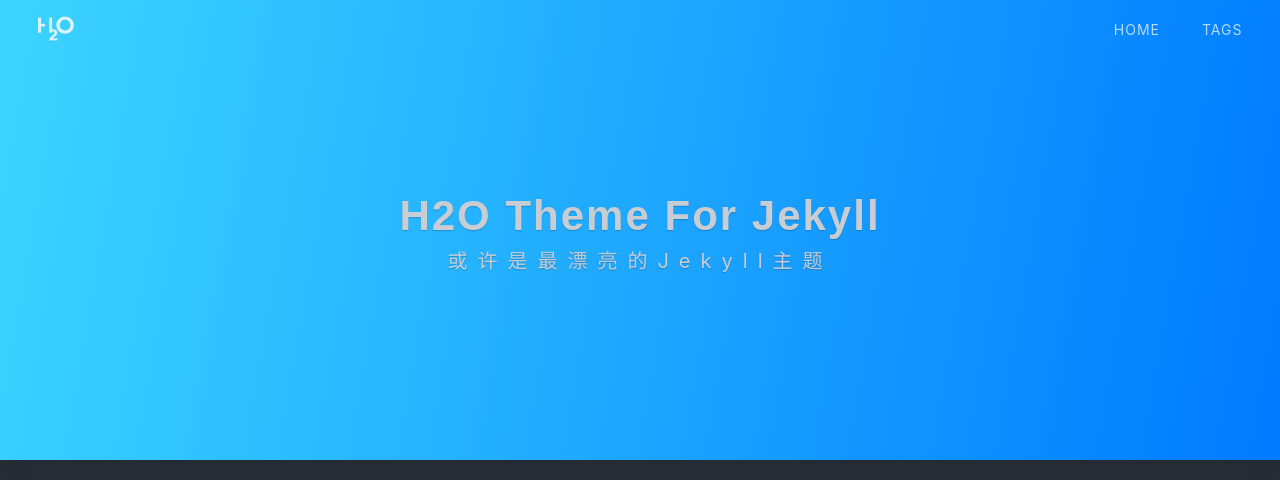
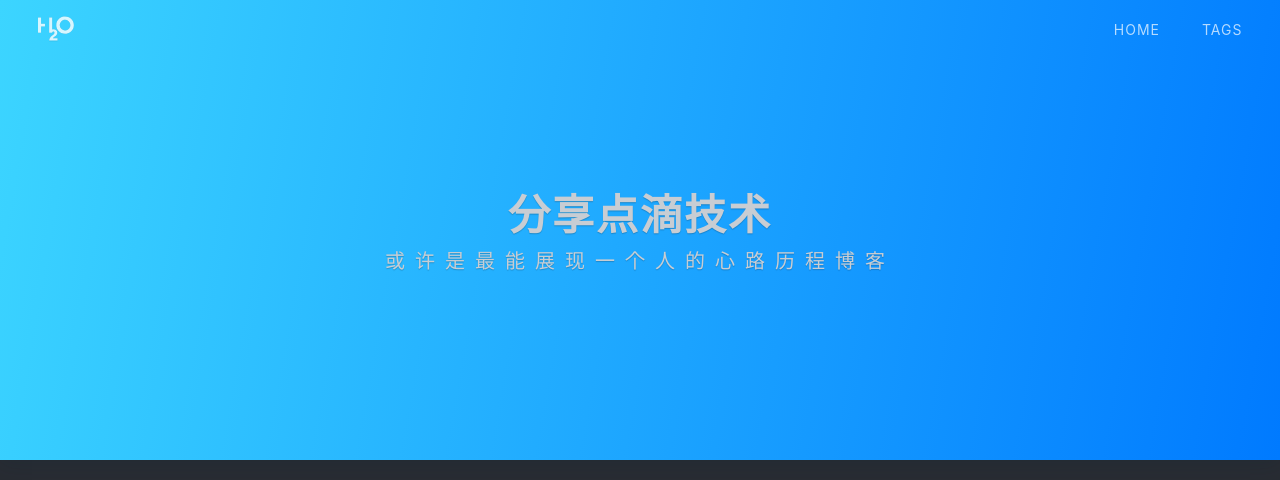
Before and after one commit to MrXuyc/MrXuyc.github.io, a Jekyll site: the page built from index.html, in a window 1280 px wide and 1400 px high. Shown: the top 480 px of the window. Built offline with Jekyll 4.4.1, drawn with Linux system fonts in a browser that asks for light colours; nearby versions of some CDN libraries; the list of posts is cut into pages by our own code; a style sheet for code colours, icons or effects is not loaded; some of the changed text lies outside the part shown; grey boxes are pictures that could not be loaded.

Commit message:
update base info
update base info

```diff
--- a/_config.yml
+++ b/_config.yml
@@ -1,5 +1,5 @@
 # Site settings 配置站点
-title: '徐彦春的点滴技术'
+title: '徐彦春--点滴技术'
 description: '分享点滴技术'
 keyword: '徐彦春,Java,BigData'
 url: '' # your host
@@ -15,7 +15,7 @@ nav:
 # Author 配置博主信息
 author: '徐彦春'
 nickname: '春春'
-bio: 'JAVAWEB开发者，钻研大数据'
+bio: 'JAVAWEB开发者，热爱大数据'
 avatar: '/assets/img/profile.png'
 
 # Search
@@ -43,6 +43,7 @@ sns:
   weibo: '//weibo.com/3816419290'
   juejin: '//juejin.im/user/5a461af66fb9a045055e75e3'
   github: '//github.com/MrXuyc'
+  zhihu: '//zhihu.com/people/xu-yan-chun-70'
 
 # Tags 设置标签
 recommend-tags: true # whether or not display recommend-tags on the sidebar
--- a/_includes/footer.html
+++ b/_includes/footer.html
@@ -1,4 +1,4 @@
 <footer class="g-footer">
     <section>{{ site.title }} © {{ site.time | date: '%Y' }}</section>
-    <section>Powered by <a href="//jekyllrb.com">Jekyll</a> | <a href="https://github.com/kaeyleo/jekyll-theme-H2O">Theme H2O</a></section>
+    <section>Powered by <a href="#">Jekyll</a> | <a href="#">Theme H2O</a></section>
 </footer>
--- a/_layouts/post.html
+++ b/_layouts/post.html
@@ -128,7 +128,7 @@ s.setAttribute('data-timestamp', +new Date());
 (d.head || d.body).appendChild(s);
 })();
 </script>
-<noscript>Please enable JavaScript to view the <a href="https://disqus.com/?ref_noscript">comments powered by Disqus.</a></noscript>
+<noscript>Please enable JavaScript to view the <a href="#">comments powered by Disqus.</a></noscript>
 <script src="https://cdn.staticfile.org/jquery/3.2.1/jquery.min.js"></script>
 <script src="/assets/js/prism.js"></script>
 <script src="/assets/js/index.min.js"></script>
--- a/index.html
+++ b/index.html
@@ -1,7 +1,7 @@
 ---
 layout: default
-home-title: H2O Theme For Jekyll
-description: 或许是最漂亮的Jekyll主题
+home-title: 分享点滴技术
+description: 或许是最能展现一个人的心路历程博客
 ---
 
 {% include header.html %}
```
